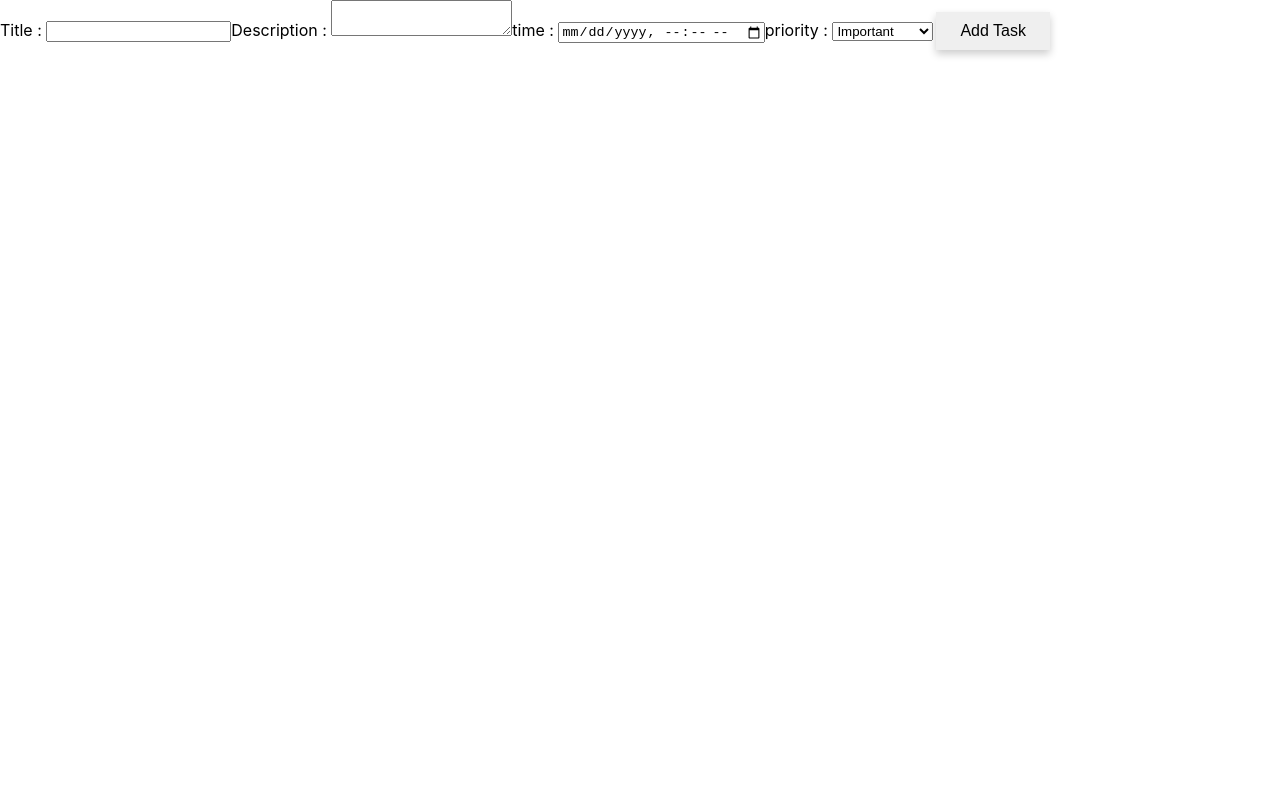
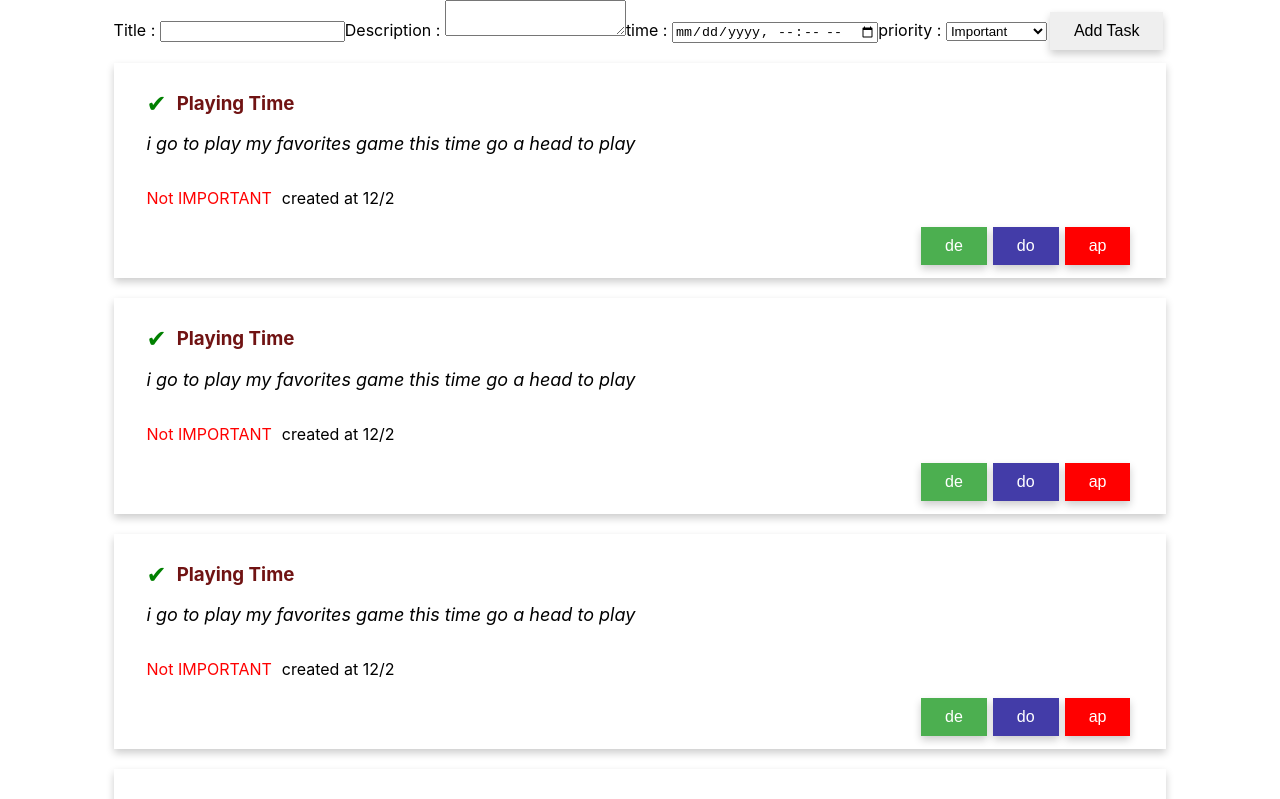
Before and after one commit to GSG-G11/Task-manager-A, a React (Create React App) app: page / in a window 1280 px wide. Shown: the top 799 px of the page. Built offline with nearby package versions, Linux system fonts and the light colour scheme.

Commit message:
create tesk list component

```diff
--- a/src/App.css
+++ b/src/App.css
@@ -1,7 +1,21 @@
+body{
+  display: flex;
+  flex-direction: column;
+  align-items: center;
+  margin: 0;
+  padding: 0;
+  width: 100%;
+}
+.container{
+  display: flex;
+  flex-direction: column;
+  align-items: center;
+  justify-content: center;
+}
 .card {
   box-shadow: 0 4px 8px 0 rgba(0, 0, 0, 0.2);
   transition: 0.3s;
-  width: 90%;
+  width: 100%;
   margin: 10px auto;
 }
 
--- a/src/App.js
+++ b/src/App.js
@@ -1,13 +1,50 @@
-import React from 'react';
-import './App.css';
-import AddTasksForm from './components/AddTaskForm';
+import React from "react";
+import "./App.css";
+import AddTasksForm from "./components/AddTaskForm";
+import TaskList from "./components/TaskList";
 class App extends React.Component {
   state = {
-    title: '',
-    description: '',
-    time: '',
-    priority: '',
-    tasks: [],
+    title: "",
+    description: "",
+    time: "",
+    priority: "",
+    tasks: [
+      {
+        title: "Playing Time",
+        description: "i go to play my favorites game this time go a head to play",
+        date: "12/2",
+        checked: true,
+        priority: "important",
+      },
+      {
+        title: "Playing Time",
+        description: "i go to play my favorites game this time go a head to play",
+        date: "12/2",
+        checked: true,
+        priority: "important",
+      },
+      {
+        title: "Playing Time",
+        description: "i go to play my favorites game this time go a head to play",
+        date: "12/2",
+        checked: true,
+        priority: "important",
+      },
+      {
+        title: "Playing Time",
+        description: "i go to play my favorites game this time go a head to play",
+        date: "12/2",
+        checked: true,
+        priority: "important",
+      },
+      {
+        title: "Playing Time",
+        description: "i go to play my favorites game this time go a head to play",
+        date: "12/2",
+        checked: true,
+        priority: "important",
+      },
+    ],
   };
 
   handleInputChange = ({ target: { value, name } }) => {
@@ -21,10 +58,10 @@ class App extends React.Component {
     this.setState((prevState) => {
       return {
         tasks: [...prevState.tasks, newTask],
-        title: '',
-        description: '',
-        time: '',
-        priority: '',
+        title: "",
+        description: "",
+        time: "",
+        priority: "",
       };
     });
   };
@@ -41,6 +78,14 @@ class App extends React.Component {
             time={time}
           />
         </form>
+        <TaskList
+          data={this.state.tasks}
+          allActions={{
+            handleChecked: "sa",
+            handleDelete: "s",
+            handleUpdate: "sa",
+          }}
+        />
       </div>
     );
   }
--- /dev/null
+++ b/src/components/TaskList.jsx
@@ -0,0 +1,13 @@
+import React from "react";
+import TaskCard from "./TaskCard";
+function TaskList({ data, allActions }) {
+  return (
+    <div className="container">
+      {data.map((el) => (
+        <TaskCard task={el} handlers={allActions} />
+      ))}
+    </div>
+  );
+}
+
+export default TaskList;
```
